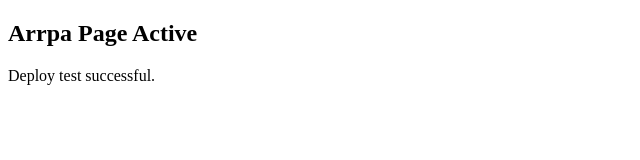
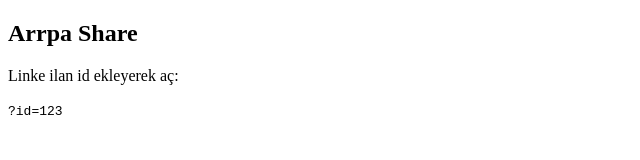
Before and after one commit to suatkocabas00-arch/arrpa, a plain HTML site: page index.html in a window 1280 px wide. Shown: the whole page, without its empty margins (0-640 px from the left). Drawn offline with Linux system fonts and the light colour scheme.

Commit message:
Update index.html

```diff
--- a/index.html
+++ b/index.html
@@ -1,11 +1,20 @@
-<!DOCTYPE html>
-<html>
-  <head>
-    <meta charset="UTF-8" />
-    <title>Arrpa Listing</title>
-  </head>
-  <body>
-    <h2>Arrpa Page Active</h2>
-    <p>Deploy test successful.</p>
-  </body>
+<!doctype html>
+<html lang="tr">
+<head>
+  <meta charset="UTF-8" />
+  <meta name="viewport" content="width=device-width,initial-scale=1" />
+  <title>Arrpa Share</title>
+</head>
+<body>
+<script>
+  const p = new URLSearchParams(location.search);
+  const id = p.get("id");
+  if (id) location.replace(`/l/${encodeURIComponent(id)}`);
+  document.body.innerHTML = `
+    <h2>Arrpa Share</h2>
+    <p>Linke ilan id ekleyerek aç:</p>
+    <code>?id=123</code>
+  `;
+</script>
+</body>
 </html>
```
